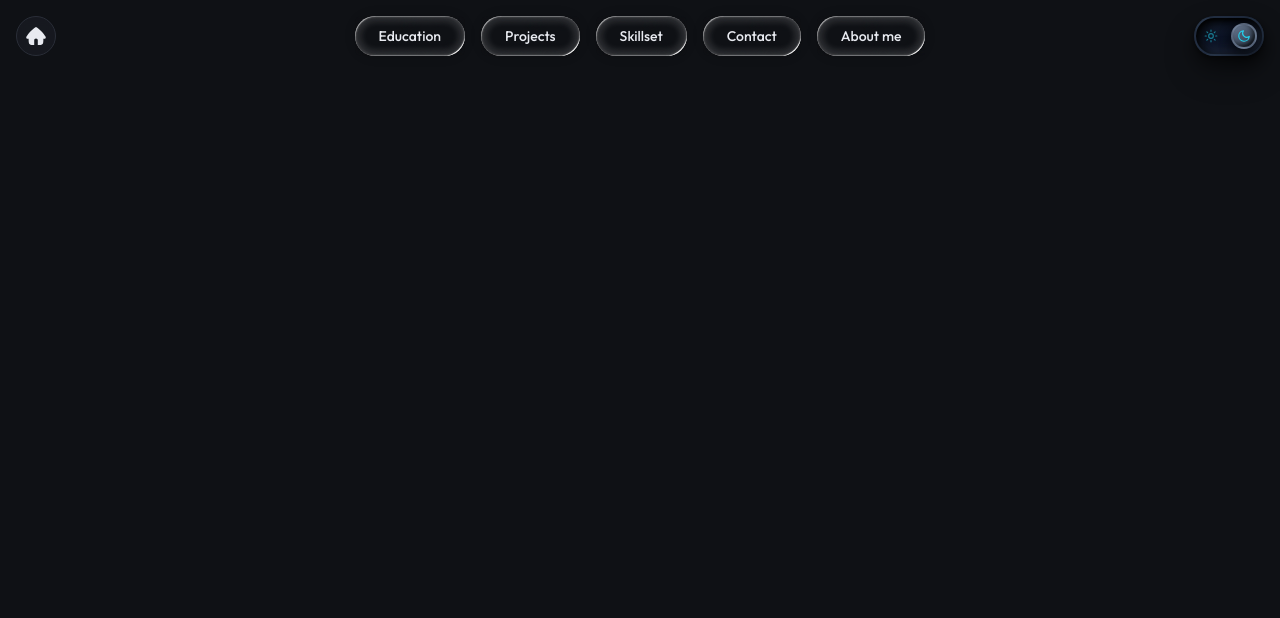
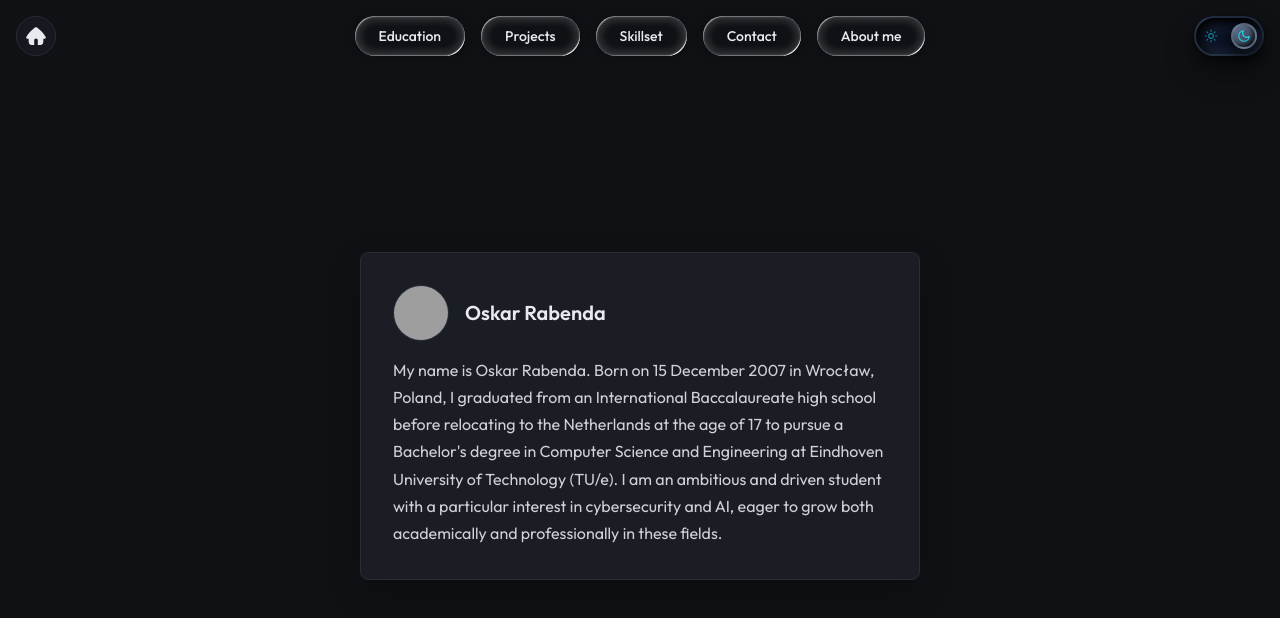
Before and after one commit to OskarRabenda/cv_my_portfolio, a React (Vite) app: page /about in a window 1280 px wide. Shown: the top 618 px of the page. Built offline with nearby package versions, Linux system fonts and the light colour scheme; grey boxes are pictures that could not be loaded.

Commit message:
Add About page as social-post card with functional nav button

```diff
--- a/src/App.jsx
+++ b/src/App.jsx
@@ -6,6 +6,7 @@ import { HomeButton } from './components/ui/HomeButton.jsx';
 import { ThemeSwitcher } from './components/ui/ThemeSwitcher.jsx';
 import Hero from './sections/Hero.jsx';
 import Contact from './pages/Contact.jsx';
+import About from './pages/About.jsx';
 
 export default function App() {
   return (
@@ -23,6 +24,7 @@ export default function App() {
             }
           />
           <Route path="/contact" element={<Contact />} />
+          <Route path="/about" element={<About />} />
         </Routes>
         <ThemeSwitcher />
       </BrowserRouter>
--- a/src/components/ui/NavBar.jsx
+++ b/src/components/ui/NavBar.jsx
@@ -8,7 +8,7 @@ const LINKS = [
   { label: 'Projects' },
   { label: 'Skillset' },
   { label: 'Contact', to: '/contact' },
-  { label: 'About me' },
+  { label: 'About me', to: '/about' },
 ];
 
 export function NavBar() {
--- /dev/null
+++ b/src/pages/About.css
@@ -0,0 +1,83 @@
+.about-page {
+  min-height: 100vh;
+  max-width: var(--max-width);
+  margin: 0 auto;
+  padding: 96px var(--space-md) var(--space-xl);
+  display: flex;
+  align-items: center;
+  justify-content: center;
+}
+
+/* Generic minimal social-post card */
+.about-card {
+  width: 100%;
+  max-width: 560px;
+  padding: var(--space-lg);
+  border-radius: var(--radius);
+  border: 1px solid var(--color-border);
+  background: var(--color-surface);
+  box-shadow: 0 12px 32px rgba(0, 0, 0, 0.25);
+  opacity: 0;
+  animation: about-rise 0.6s ease-out both;
+}
+
+.about-card__head {
+  display: flex;
+  align-items: center;
+  gap: var(--space-md);
+  margin-bottom: var(--space-md);
+}
+
+.about-avatar {
+  width: 56px;
+  height: 56px;
+  flex-shrink: 0;
+  border-radius: 50%;
+  overflow: hidden;
+  border: 1px solid var(--color-border);
+  background: color-mix(in srgb, var(--color-accent) 20%, var(--color-surface));
+  display: flex;
+  align-items: center;
+  justify-content: center;
+}
+
+.about-avatar img {
+  width: 100%;
+  height: 100%;
+  object-fit: cover;
+}
+
+.about-avatar__initials {
+  font-weight: 600;
+  color: var(--color-text);
+}
+
+.about-card__name {
+  font-size: var(--font-size-lg);
+  font-weight: 600;
+  color: var(--color-text);
+}
+
+.about-card__text {
+  margin: 0;
+  line-height: 1.7;
+  color: color-mix(in srgb, var(--color-text) 88%, transparent);
+}
+
+@keyframes about-rise {
+  from {
+    opacity: 0;
+    transform: translateY(20px);
+  }
+  to {
+    opacity: 1;
+    transform: translateY(0);
+  }
+}
+
+@media (prefers-reduced-motion: reduce) {
+  .about-card {
+    animation: none;
+    opacity: 1;
+  }
+}
--- /dev/null
+++ b/src/pages/About.jsx
@@ -0,0 +1,28 @@
+import { useState } from 'react';
+import { cv } from '../data/cv.js';
+import './About.css';
+
+const BIO =
+  "My name is Oskar Rabenda. Born on 15 December 2007 in Wrocław, Poland, I graduated from an International Baccalaureate high school before relocating to the Netherlands at the age of 17 to pursue a Bachelor's degree in Computer Science and Engineering at Eindhoven University of Technology (TU/e). I am an ambitious and driven student with a particular interest in cybersecurity and AI, eager to grow both academically and professionally in these fields.";
+
+export default function About() {
+  const [imgOk, setImgOk] = useState(true);
+
+  return (
+    <section className="about-page">
+      <article className="about-card">
+        <header className="about-card__head">
+          <div className="about-avatar">
+            {imgOk ? (
+              <img src="/avatar.jpg" alt={cv.name} onError={() => setImgOk(false)} />
+            ) : (
+              <span className="about-avatar__initials">OR</span>
+            )}
+          </div>
+          <span className="about-card__name">{cv.name}</span>
+        </header>
+        <p className="about-card__text">{BIO}</p>
+      </article>
+    </section>
+  );
+}
```
